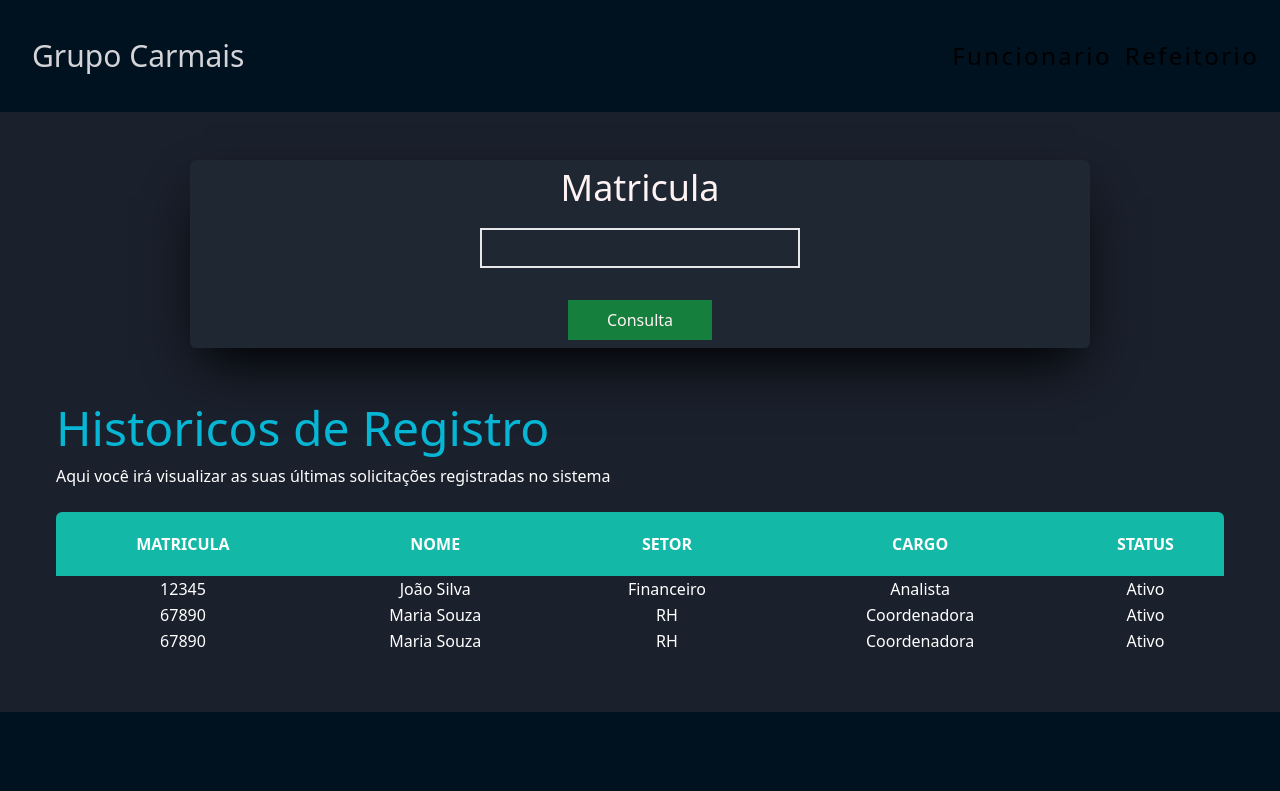
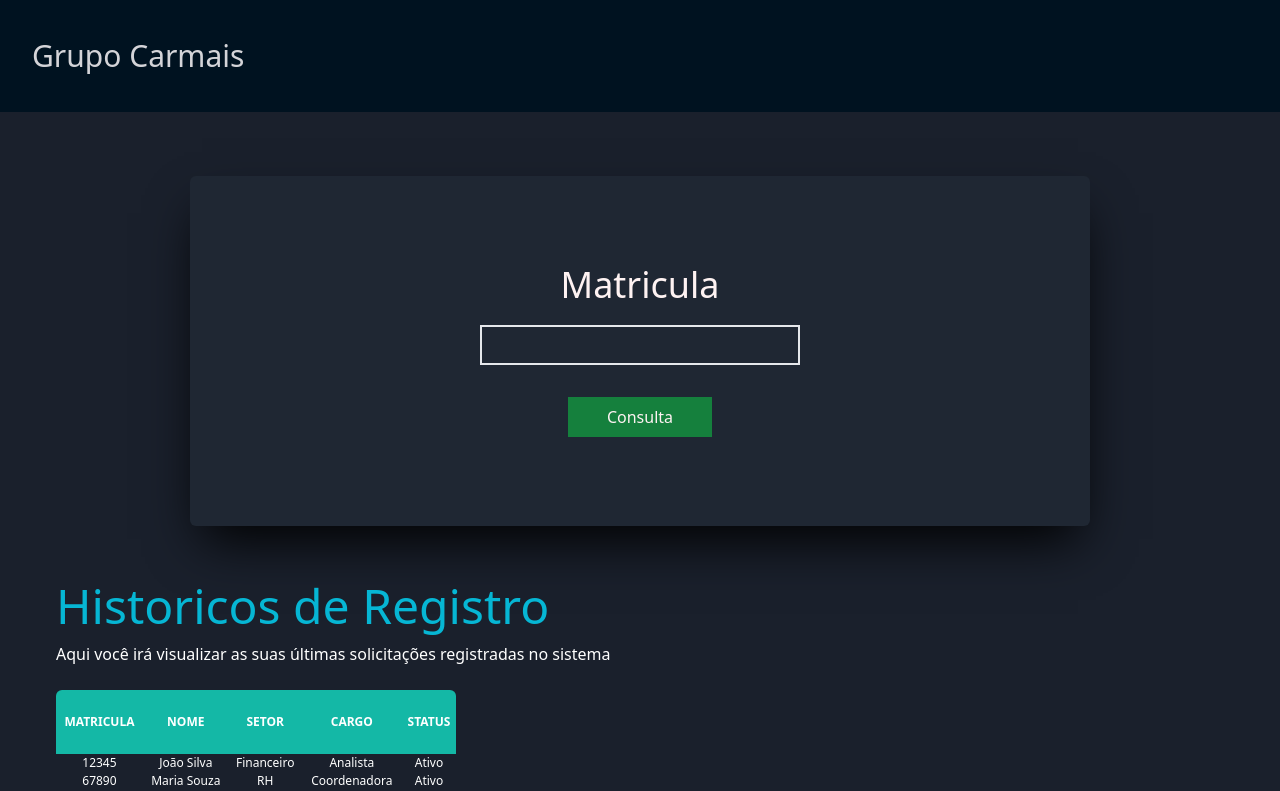
Before and after one commit to StringFunction/RESISTRO_REFEITORIO, a React (Vite) app: page /Refeitorio in a window 1280 px wide. Shown: the top 791 px of the page. Built offline with nearby package versions, Linux system fonts and the light colour scheme.

Commit message:
feita correcão de menu

```diff
--- a/src/Navbar/header.jsx
+++ b/src/Navbar/header.jsx
@@ -10,13 +10,17 @@ const btnMenu = () =>{
 
         console.log("deu certo");
 
-            btn.classList.remove("opacity-0")
-            btn.classList.add("opacity-100")
+
+        btn.classList.remove("opacity-0")
+        btn.classList.add("opacity-100")
+        btn.classList.add("top-[100px]")
+
 
     }else{
         console.log('deu bomn ');
-        btn.classList.remove("opacity-100")
-        btn.classList.add("opacity-0")
+            btn.classList.add("opacity-0")
+            btn.classList.remove("top-[100px]")
+            btn.classList.remove("opacity-100")
     }
 
 
@@ -47,8 +51,8 @@ function MenuNavegacao(){
             <BsJustify onClick={btnMenu} className="md:hidden text-5xl absolute right-11 flex justify-center items-center top-9 hover:cursor-pointer"></BsJustify>
         </div>
 
-        <div id="menu" className="md:h-full  md:bg-transparent md:w-80 md:flex md:justify-center md:items-center md:relative md:opacity-100 opacity-0  absolute w-full
-            transition-all ease-in duration-500  md:transition-none"
+        <div id="menu" className="md:h-full  md:bg-transparent md:w-80 md:flex md:justify-center md:items-center md:relative md:opacity-100 opacity-0 absolute w-full
+            top-[-400px] transition-all ease-in duration-500  md:transition-none"
 >
             <ul className="md:flex md:w-full md:h-28 md:items-center md:bg-transparent md:justify-around md:relative md:gap-0 md:flex-row md:pt-0
                           flex  flex-col bg-white w-full   pt-10 text-black h-[400px]  ">
--- a/src/pages/Refeitorio.jsx
+++ b/src/pages/Refeitorio.jsx
@@ -10,8 +10,11 @@ function Refeitorio() {
 
     return (
         <>
-        <div className="bg-fundoF flex h-q justify-center items-center flex-col">
-            <div className=" bg-cardB gap-5 w-f h-96 rounded-md	mt-12 shadow-2xl shadow-black text-red-50 flex justify-center items-center flex-col">
+        <div className="bg-fundoF flex h-auto justify-center items-center flex-col ">
+
+            <div className=" bg-cardB gap-5 md:w-f md:h-[350px] md:rounded-md	md:p-16  md:mt-16 shadow-2xl shadow-black text-red-50 flex justify-center items-center flex-col
+            h-auto w-[400px] p-10 mt-6
+            ">
                 <h1 className="text-4xl">Matricula </h1>
                 <div className="flex flex-col justify-center items-center gap-8">
                 <input type="number" className="bg-transparent border-solid border-2 border-indigo-60 w-80 h-10 text-center" max="6"/>
--- a/src/pages/componentes/table.jsx
+++ b/src/pages/componentes/table.jsx
@@ -2,12 +2,13 @@ function table(){
     return (
         <>
         <div className="w-full p-14 flex flex-col gap-6">
-        <div className="flex flex-col gap-3">
-            <p className="text-5xl text-cyan-500">Historicos de Registro</p>
-            <p className="text-white">Aqui você irá visualizar as suas últimas solicitações registradas no sistema</p>
-        </div>
-        <div className="overflow-auto h-36 rounded-t-md">
-        <table className=" w-full rounded-t-md  text-center text-white ">
+            <div className="flex flex-col gap-3">
+                <p className="text-5xl text-cyan-500">Historicos de Registro</p>
+                <p className="text-white">Aqui você irá visualizar as suas últimas solicitações registradas no sistema</p>
+            </div>
+
+        <div className="overflow-auto md:h-36 rounded-t-md w-[400px]">
+        <table className=" md:w-full rounded-t-md  text-center text-white w-[650px] text-xs ">
             <thead className="text-white bg-teal-500 rounded-t-md h-16 sticky top-0">
                 <tr>
                     <th>MATRICULA</th>
```
